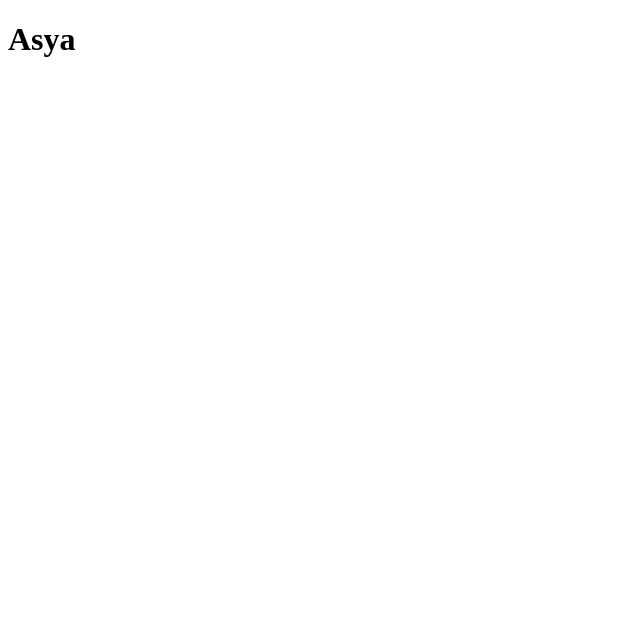
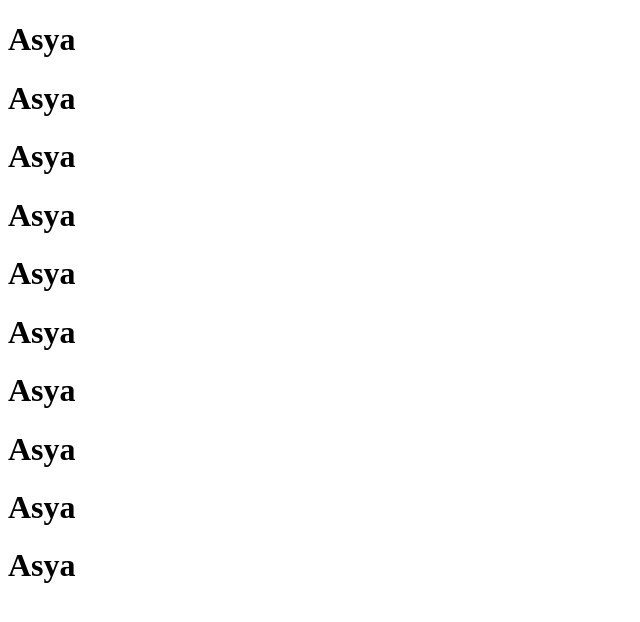
Before and after one commit to padawan009/proverka, a plain HTML site: page index.html in a window 1280 px wide. Shown: the whole page, without its empty margins (0-640 px from the left). Drawn offline with Linux system fonts and the light colour scheme.

Commit message:
added titles

```diff
--- a/index.html
+++ b/index.html
@@ -7,5 +7,14 @@
 </head>
 <body>
     <h1>Asya</h1>
+    <h1>Asya</h1>
+    <h1>Asya</h1>
+    <h1>Asya</h1>
+    <h1>Asya</h1>
+    <h1>Asya</h1>
+    <h1>Asya</h1>
+    <h1>Asya</h1>
+    <h1>Asya</h1>
+    <h1>Asya</h1>
 </body>
 </html>
```
